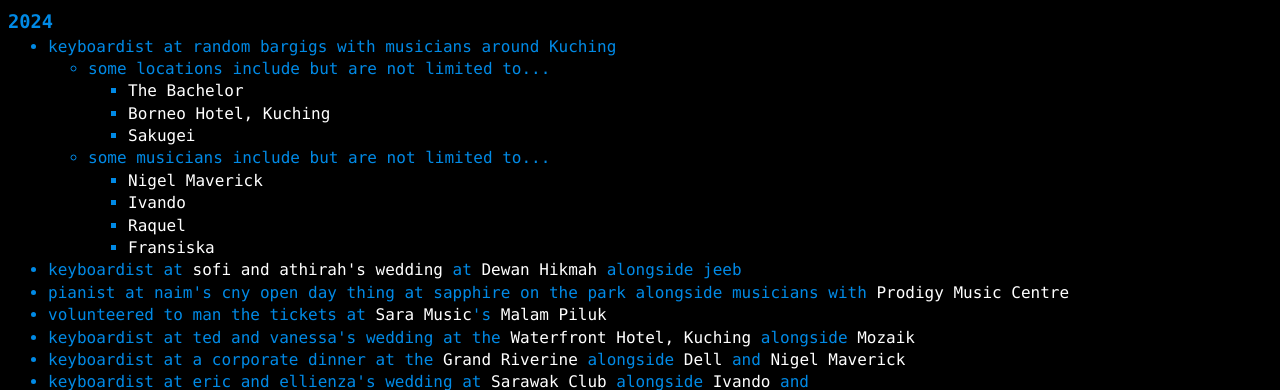
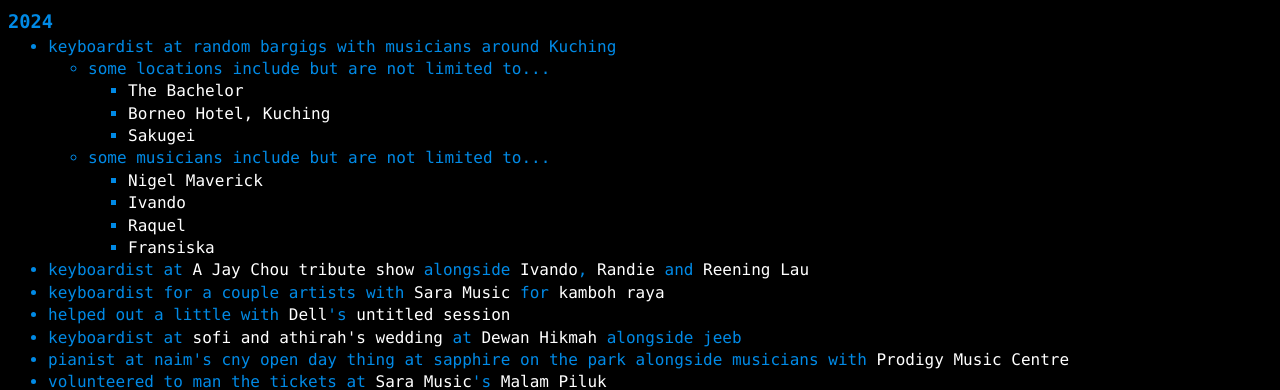
Before and after one commit to a-erfan-aa/a-erfan-aa.github.io, a Jekyll site: the page built from things-i-make/music-comprehensive.html, in a window 1280 px wide and 900 px high, scrolled down 801 px, cut to the strip 0-390 px from the top of the window. Built offline with Jekyll 4.4.1, drawn with Linux system fonts in a browser that asks for light colours; some of the changed text lies outside the part shown.

Commit message:
Add 3 things to music-comprehensive.html
Also update lastChanged

```diff
--- a/things-i-make/music-comprehensive.html
+++ b/things-i-make/music-comprehensive.html
@@ -111,6 +111,9 @@
 				</li>
 			</ul>
 		</li>
+		<li>keyboardist at <a href="https://www.instagram.com/p/C32CnM6vOg8/">A Jay Chou tribute show</a> alongside {% include people/ivan.html %}, {% include people/randie.html %} and {% include people/reening.html %}</li>
+		<li>keyboardist for a couple artists with {% include people/saramusic.html %} for <a href="https://www.instagram.com/p/C4mIf3DvFNb/">kamboh raya</a></li>
+		<li>helped out a little with {% include people/dell.html %}'s <a href="https://www.instagram.com/p/C4aWdplvQ5i/">untitled session</a></li>
 		<li>keyboardist at <a href="https://web.archive.org/web/20240313094118/https://jemputan.me/2890/athirah-sofi">sofi and athirah's wedding</a> at {% include places/dewanHikmah.html %} alongside jeeb</li>
 		<li>pianist at naim's cny open day thing at sapphire on the park alongside musicians with {% include people/prodigy.html %}</li>
 		<li>volunteered to man the tickets at {% include people/saramusic.html %}'s <a href="https://www.instagram.com/p/C1s9AIryNyD/">Malam Piluk</a></li>
```
Also changed, not shown: other parts of things-i-make/music-comprehensive.html (+1 -1 lines).
